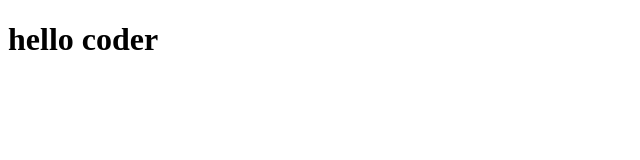
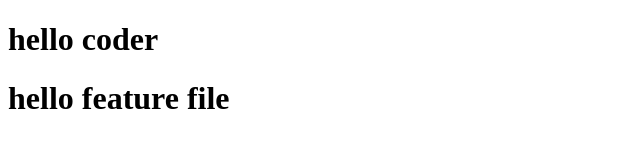
Before and after one commit to student-apnacollege-star/LocalRepo, a plain HTML site: page index.html in a window 1280 px wide. Shown: the whole page, without its empty margins (0-640 px from the left). Drawn offline with Linux system fonts and the light colour scheme.

Commit message:
add new feature

```diff
--- a/index.html
+++ b/index.html
@@ -7,5 +7,6 @@
 </head>
 <body>
     <h1>hello coder</h1>
+    <h1>hello feature file</h1>
 </body>
 </html>
```
Also changed, not shown: 1 other file.
